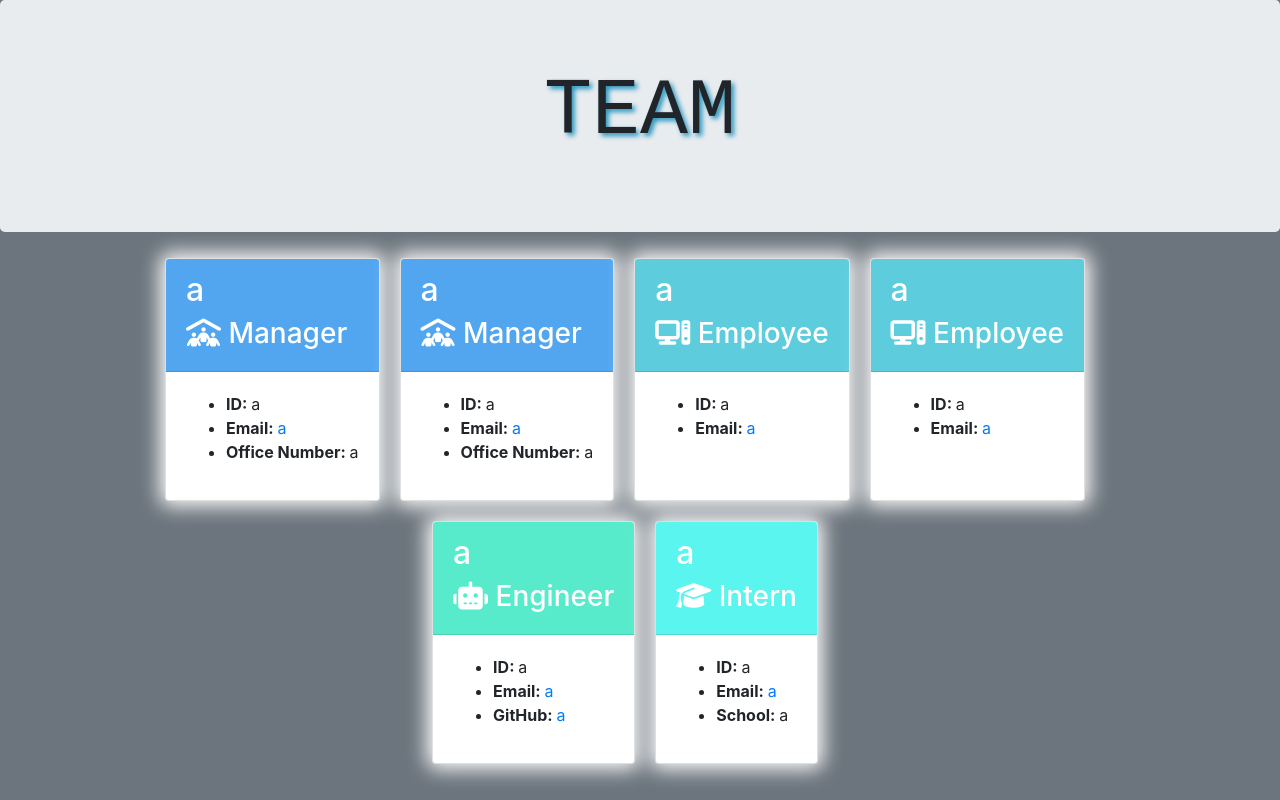
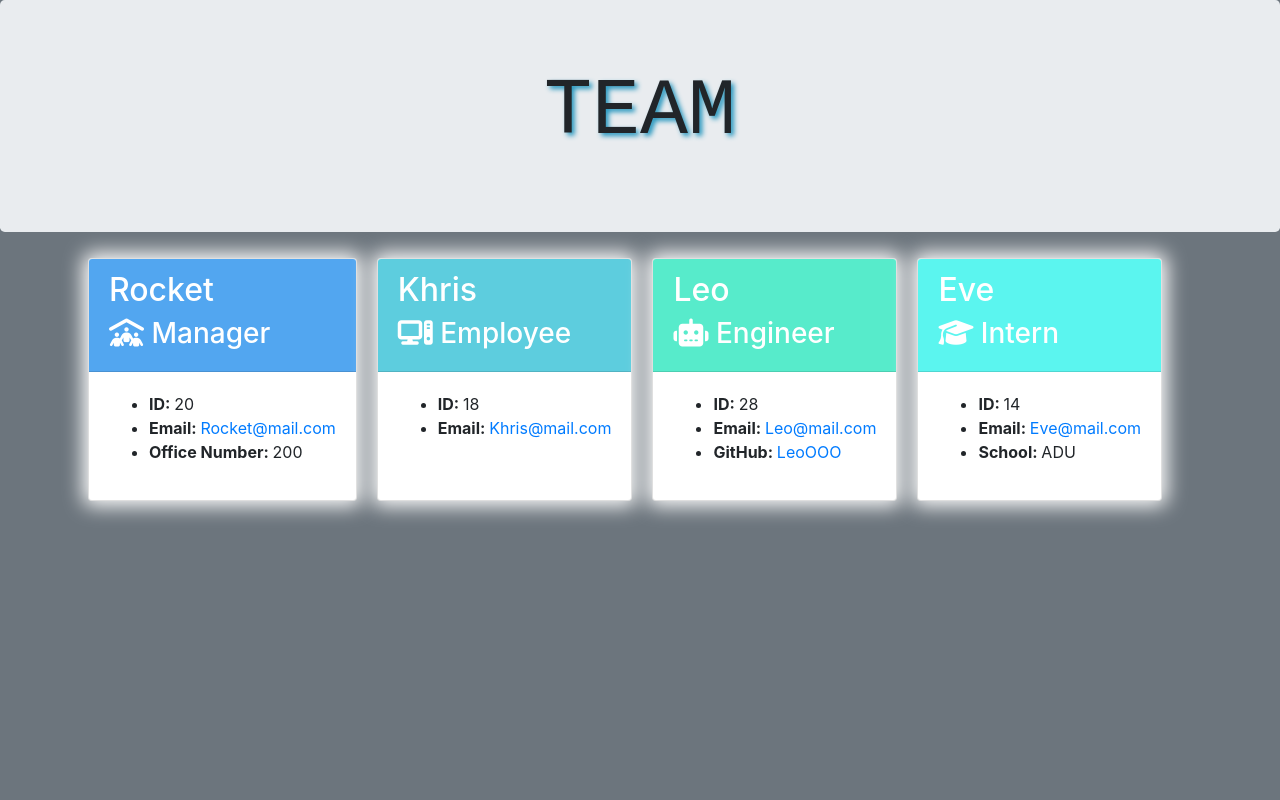
Before and after one commit to KSoto18/My-Team-Builder, a website: page main/dist/team.html in a window 1280 px wide. Drawn offline with nearby package versions, Linux system fonts and the light colour scheme.

Commit message:
additional fixes

```diff
--- a/main/dist/team.html
+++ b/main/dist/team.html
@@ -23,82 +23,55 @@
 
         <div class="card">
         <div class="card-header manager-color text-white">
-            <h2>a</h2>
+            <h2>Rocket</h2>
             <h3><i class="fa-solid fa-people-roof"></i> Manager</h3>
         </div>
         <div class="card-body">
             <ul>
-                <li><b>ID: </b>a</li>
-                <li><b>Email: </b><a href="mailto:a">a</a></li>
-                <li><b>Office Number: </b>a</li>
-            </ul>
-        </div>
-    </div>
-
-        <div class="card">
-        <div class="card-header manager-color text-white">
-            <h2>a</h2>
-            <h3><i class="fa-solid fa-people-roof"></i> Manager</h3>
-        </div>
-        <div class="card-body">
-            <ul>
-                <li><b>ID: </b>a</li>
-                <li><b>Email: </b><a href="mailto:a">a</a></li>
-                <li><b>Office Number: </b>a</li>
+                <li><b>ID: </b>20</li>
+                <li><b>Email: </b><a href="mailto:Rocket@mail.com">Rocket@mail.com</a></li>
+                <li><b>Office Number: </b>200</li>
             </ul>
         </div>
     </div>
 
         <div class="card">
         <div class="card-header employee-color text-white">
-            <h2>a</h2>
+            <h2>Khris</h2>
             <h3><i class="fa-solid fa-computer"></i> Employee</h3>
         </div>
         <div class="card-body">
             <ul>
-                <li><b>ID: </b>a</li>
-                <li><b>Email: </b><a href="mailto:a">a</a></li>
-            </ul>
-        </div>
-    </div>
-
-        <div class="card">
-        <div class="card-header employee-color text-white">
-            <h2>a</h2>
-            <h3><i class="fa-solid fa-computer"></i> Employee</h3>
-        </div>
-        <div class="card-body">
-            <ul>
-                <li><b>ID: </b>a</li>
-                <li><b>Email: </b><a href="mailto:a">a</a></li>
+                <li><b>ID: </b>18</li>
+                <li><b>Email: </b><a href="mailto:Khris@mail.com">Khris@mail.com</a></li>
             </ul>
         </div>
     </div>
 
         <div class="card">
         <div class="card-header engineer-color text-white">
-            <h2>a</h2>
+            <h2>Leo</h2>
             <h3><i class="fa-solid fa-robot"></i> Engineer</h3>
         </div>
         <div class="card-body">
             <ul>
-                <li><b>ID: </b>a</li>
-                <li><b>Email: </b><a href="mailto:a">a</a></li>
-                <li><b>GitHub: </b><a href="https://github.com/a">a</a></li>
+                <li><b>ID: </b>28</li>
+                <li><b>Email: </b><a href="mailto:Leo@mail.com">Leo@mail.com</a></li>
+                <li><b>GitHub: </b><a href="https://github.com/LeoOOO">LeoOOO</a></li>
             </ul>
         </div>
     </div>
 
         <div class="card">
         <div class="card-header intern-color text-white">
-            <h2>a</h2>
+            <h2>Eve</h2>
             <h3><i class="fa-solid fa-graduation-cap"></i> Intern</h3>
         </div>
         <div class="card-body">
             <ul>
-                <li><b>ID: </b> a</li>
-                <li><b>Email: </b><a href="mailto:a">a</a></li>
-                <li><b>School: </b> a</li>
+                <li><b>ID: </b> 14</li>
+                <li><b>Email: </b><a href="mailto:Eve@mail.com">Eve@mail.com</a></li>
+                <li><b>School: </b> ADU</li>
             </ul>
         </div>
      </div>
```
Also changed, not shown: README.md, main/assets/Screenshot 2022-10-27 182323.jpg, main/assets/Screenshot 2022-10-27 182454.jpg, main/assets/Screenshot 2022-10-28 163741.jpg (added).
